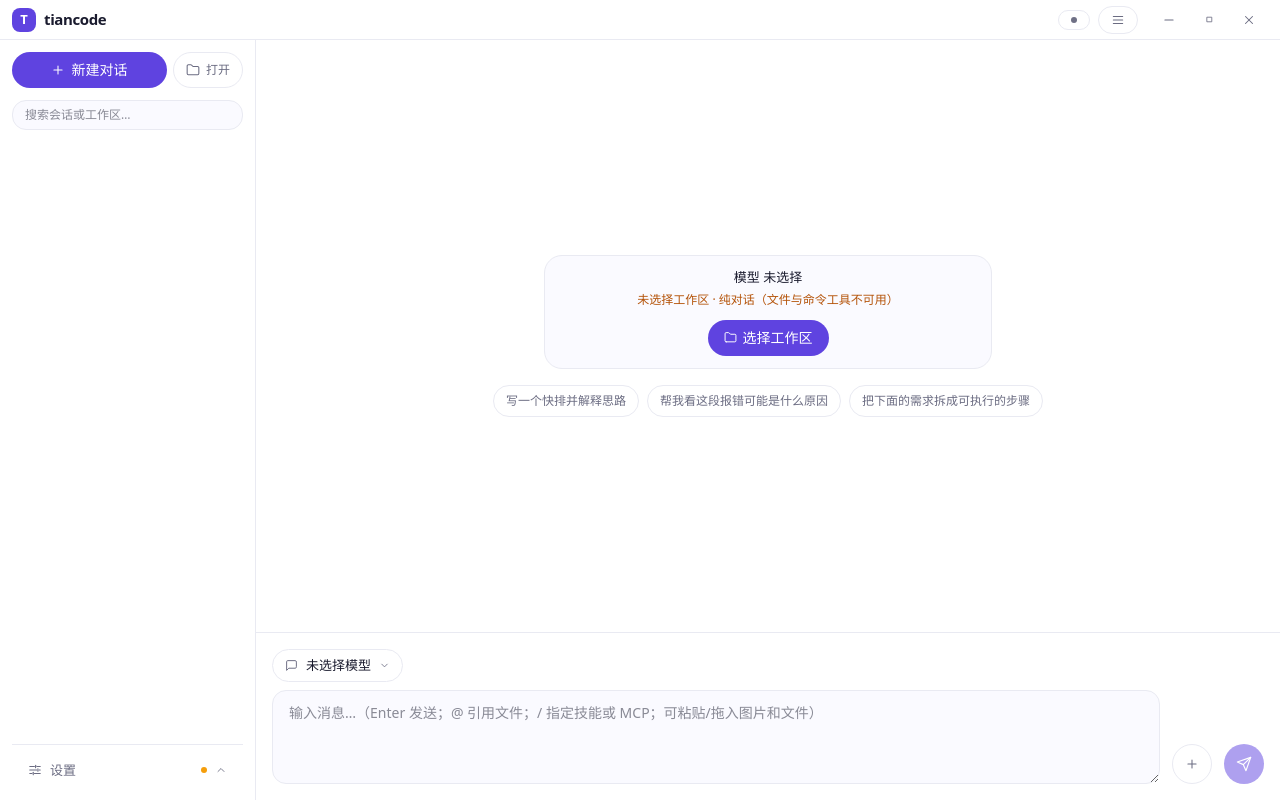
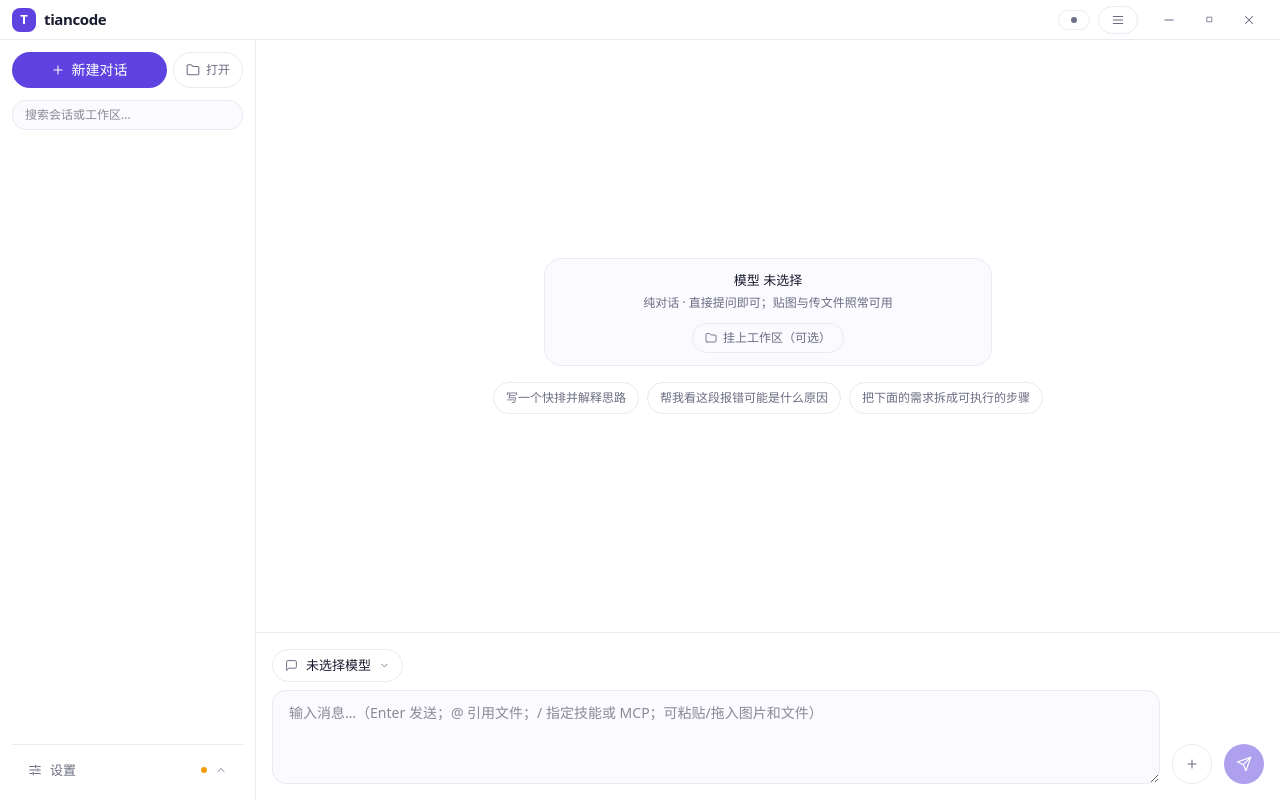
Before and after one commit to zhangqi77ok-sys/tiancode, a Vue app in the folder frontend/: page / in a window 1280 px wide. Built offline with nearby package versions, Linux system fonts and the light colour scheme.

Commit message:
fix(空态): 纯对话是一等模式，不是缺工作区的警告——中性陈述、去警示色，挂工作区降为可选次要按钮

```diff
--- a/frontend/src/components/MessageList.vue
+++ b/frontend/src/components/MessageList.vue
@@ -150,8 +150,9 @@ watch(
       <p class="text-sm text-[var(--c-text-dim)]">正在载入历史…</p>
     </div>
 
-    <!-- 空态（阶段 1）：不再是"一行灰字 + 三颗芯片"——当前模型、有没有工作区、
-         三条建议分三块摆清楚；无工作区时主按钮仍是「选择工作区」 -->
+    <!-- 空态（0.0.27 重排）：纯对话是**一等模式**，不是"缺工作区"的警告——
+         两种状态同一视觉权重、同一中性色；挂工作区是可选增强（次要按钮），
+         不再用警示色和主按钮逼人选。建议文案与实际能力一致。 -->
     <div v-else-if="!store.messages.length" class="flex h-full flex-col items-center justify-center gap-4 px-6">
       <div class="w-full max-w-md rounded-[var(--r-card)] border border-[var(--c-border)] bg-[var(--c-surface-soft)] px-4 py-3 text-center">
         <p class="text-[13px] text-[var(--c-text)]">
@@ -159,15 +160,20 @@ watch(
           <span class="font-medium">{{ channels.activeModel || '未选择' }}</span>
           <span v-if="channels.activeChannel" class="text-[var(--c-text-dim)]"> · {{ channels.activeChannel.name }}</span>
         </p>
-        <p
-          class="mt-1 text-xs"
-          :class="ws.path ? 'text-[var(--c-text-dim)]' : 'text-[var(--c-warn-text)]'"
-          :title="ws.path"
+        <p class="mt-1 text-xs text-[var(--c-text-dim)]" :title="ws.path">
+          {{
+            ws.path
+              ? `工作区 ${shortDir(ws.path)} · 可读写文件、跑命令、查 Git`
+              : '纯对话 · 直接提问即可；贴图与传文件照常可用'
+          }}
+        </p>
+        <button
+          v-if="!ws.path"
+          class="mt-3 inline-flex items-center gap-1.5 rounded-[var(--r-pill)] border border-[var(--c-border)] px-3 py-1.5 text-xs text-[var(--c-text-dim)] transition-colors hover:border-[var(--c-primary)] hover:text-[var(--c-primary)]"
+          title="可选：选定目录后新对话归属它，解锁读写文件、跑命令、查 Git（当前这场对话不受影响）"
+          @click="pickWorkspace"
         >
-          {{ ws.path ? `工作区 ${shortDir(ws.path)}` : '未选择工作区 · 纯对话（文件与命令工具不可用）' }}
-        </p>
-        <button v-if="!ws.path" class="btn-primary mt-3 gap-1.5 px-4 py-2 text-sm" @click="pickWorkspace">
-          <AppIcon name="folder" :size="13" /> 选择工作区
+          <AppIcon name="folder" :size="12" /> 挂上工作区（可选）
         </button>
       </div>
       <div class="flex flex-wrap justify-center gap-2">
```
Also changed, not shown: 1 other file (tests, documents, lock files or other folders).
